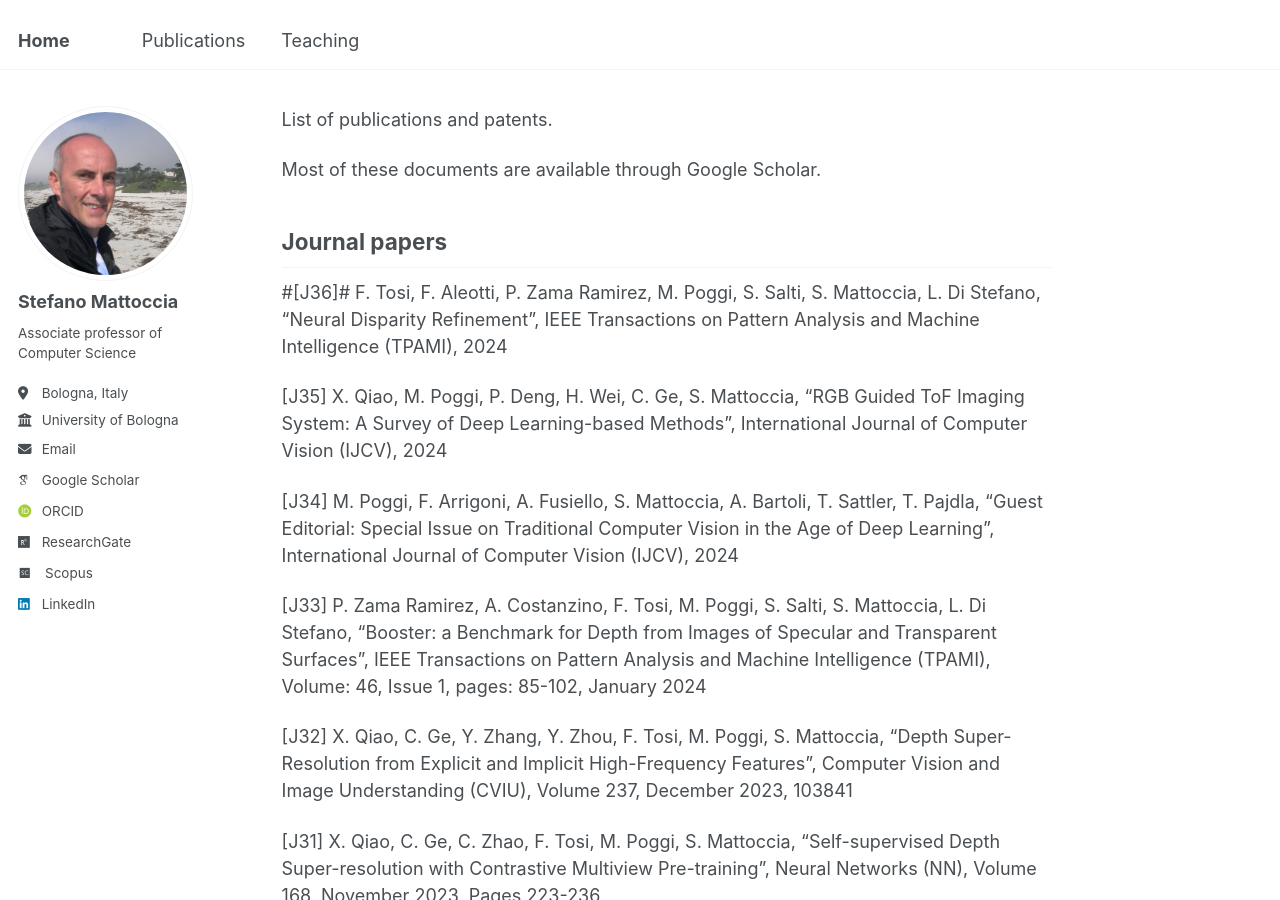
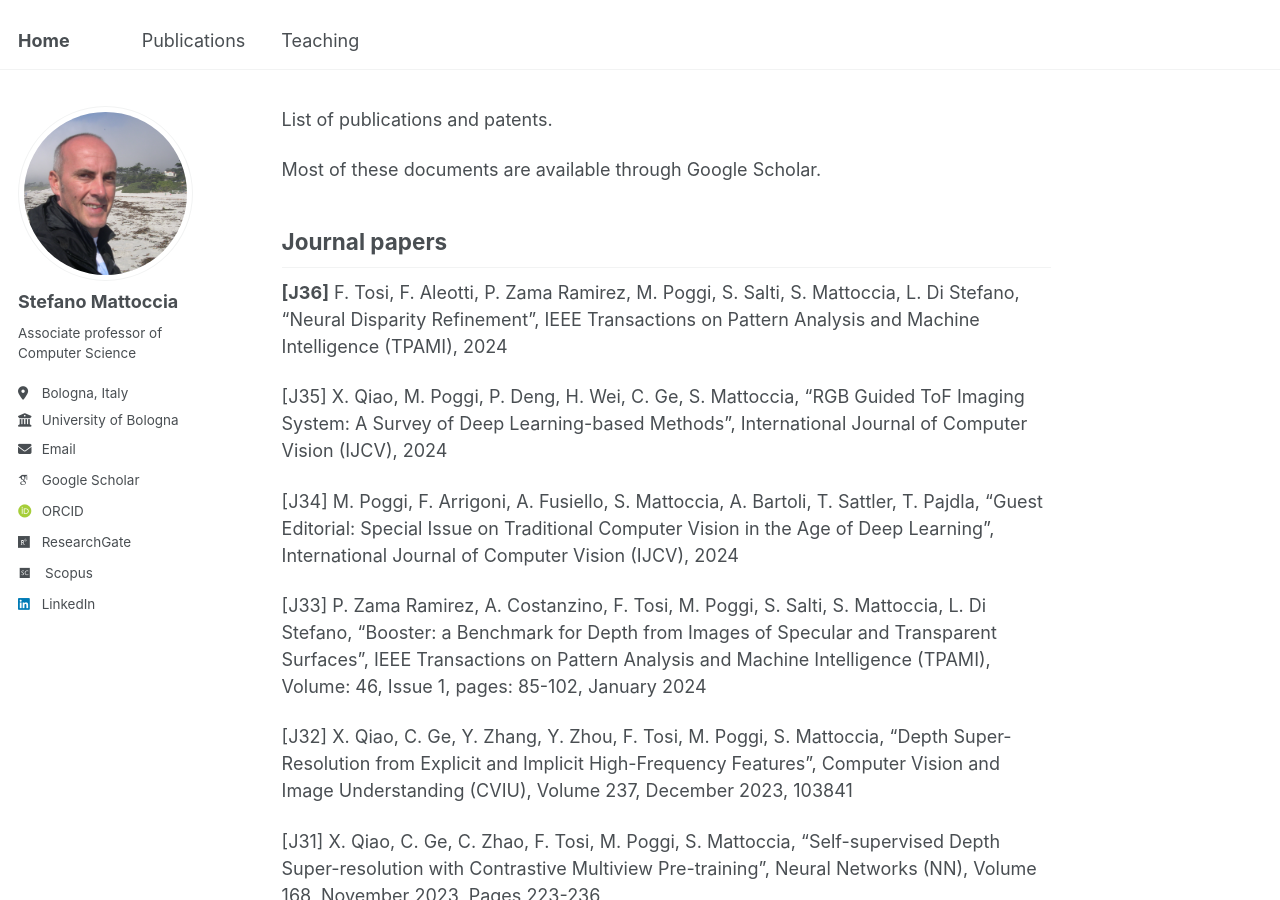
Before and after one commit to stefanomattoccia/stefanomattoccia.github.io, a Jekyll site: the page built from _pages/publications.md, in a window 1280 px wide and 900 px high. Built offline with Jekyll 4.4.1, drawn with Linux system fonts in a browser that asks for light colours; some web fonts are replaced.

```diff
--- a/_pages/publications.md
+++ b/_pages/publications.md
@@ -14,7 +14,7 @@ Most of these documents are available through Google Scholar.
 Journal papers
 ------
 
-#[J36]# F. Tosi, F. Aleotti, P. Zama Ramirez, M. Poggi, S. Salti, S. Mattoccia, L. Di Stefano, “Neural Disparity Refinement”, IEEE Transactions on Pattern Analysis and Machine Intelligence (TPAMI), 2024
+**[J36]** F. Tosi, F. Aleotti, P. Zama Ramirez, M. Poggi, S. Salti, S. Mattoccia, L. Di Stefano, “Neural Disparity Refinement”, IEEE Transactions on Pattern Analysis and Machine Intelligence (TPAMI), 2024
 
 [J35] X. Qiao, M. Poggi, P. Deng, H. Wei, C. Ge, S. Mattoccia, “RGB Guided ToF Imaging System: A Survey of Deep Learning-based Methods”, International Journal of Computer Vision (IJCV), 2024
 
```
